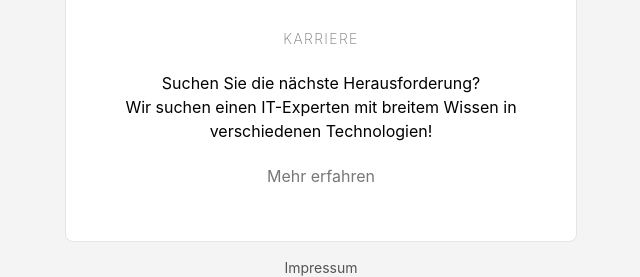
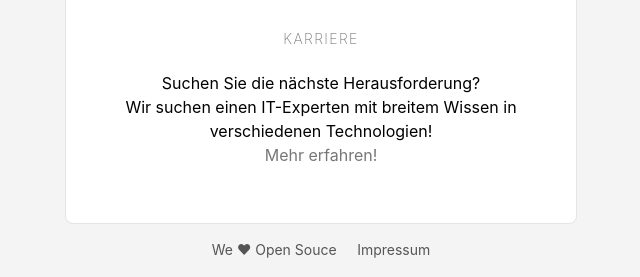
Before and after one commit to michbert/thingylabs.github.io, a plain HTML site: page index.html in a window 1280 px wide. Shown: the part 646-923 px from the top of the page, without its empty margins (319-959 px from the left). Drawn offline with nearby package versions, Linux system fonts and the light colour scheme.

Commit message:
OpenCollective link

```diff
--- a/index.html
+++ b/index.html
@@ -50,16 +50,16 @@
   <div class="pt3 tc"><a class="f6 gray fw2 ttu tracked">Karriere</a></div>
 
   <ul class="list ph3 tc pa1">
-    <li class="pa1"><p class="lh-copy pt0 mt0">
+    <li class="pa1"><p class="lh-copy pt0 mt0 mb0">
       Suchen Sie die nächste Herausforderung?<br>
-      Wir suchen einen IT-Experten mit breitem Wissen in verschiedenen Technologien!
+      Wir suchen einen IT-Experten mit breitem Wissen in verschiedenen Technologien!<br>
+      <a class="dark-gray no-underline underline-hover gray" href="career.html">Mehr erfahren!</a>
     </p></li>
-    <li class="pa1"><a class="dark-gray no-underline underline-hover gray" href="career.html">Mehr erfahren</a></li>
   </ul>
 </article>
 
 <footer class="ph3 ph5-m ph6-l mid-gray">
   <div class="tc mt3">
-    <a href="impressum.html" title="Impressum" class="f6 dib ph2 link mid-gray dim">Impressum</a>
+    <a href="https://opencollective.com/thingylabs" class="f6 dib ph2 link mid-gray dim">We ♥ Open Souce</a> <a href="impressum.html" title="Impressum" class="f6 dib ph2 link mid-gray dim">Impressum</a>
   </div>
 </footer>
```
